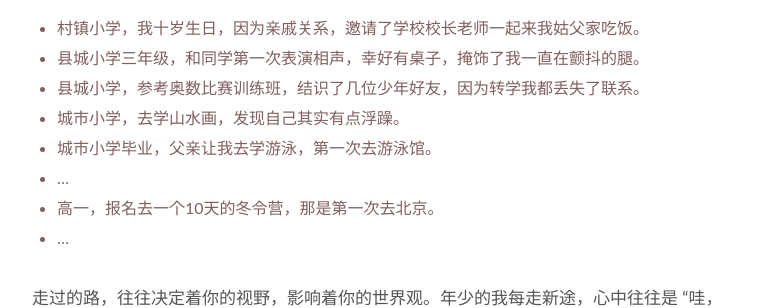
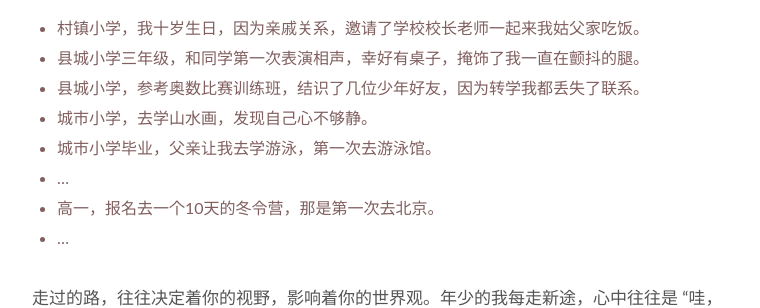
Before and after one commit to WillWang-X/willwang-x.github.io, a Jekyll site: the page built from _posts/2019-02-05-what-shaped-me.md, in a window 1280 px wide and 900 px high, scrolled down 3090 px. Shown: the part 152-460 px from the top of the window, without its empty margins (258-1018 px from the left). Built offline with Jekyll 4.4.1, drawn with Linux system fonts in a browser that asks for light colours.

Commit message:
Updated what shaped me

```diff
--- a/_posts/2019-02-05-what-shaped-me.md
+++ b/_posts/2019-02-05-what-shaped-me.md
@@ -98,7 +98,7 @@ published: true
 * 村镇小学，我十岁生日，因为亲戚关系，邀请了学校校长老师一起来我姑父家吃饭。
 * 县城小学三年级，和同学第一次表演相声，幸好有桌子，掩饰了我一直在颤抖的腿。
 * 县城小学，参考奥数比赛训练班，结识了几位少年好友，因为转学我都丢失了联系。
-* 城市小学，去学山水画，发现自己其实有点浮躁。
+* 城市小学，去学山水画，发现自己心不够静。
 * 城市小学毕业，父亲让我去学游泳，第一次去游泳馆。
 * ...
 * 高一，报名去一个10天的冬令营，那是第一次去北京。
```
